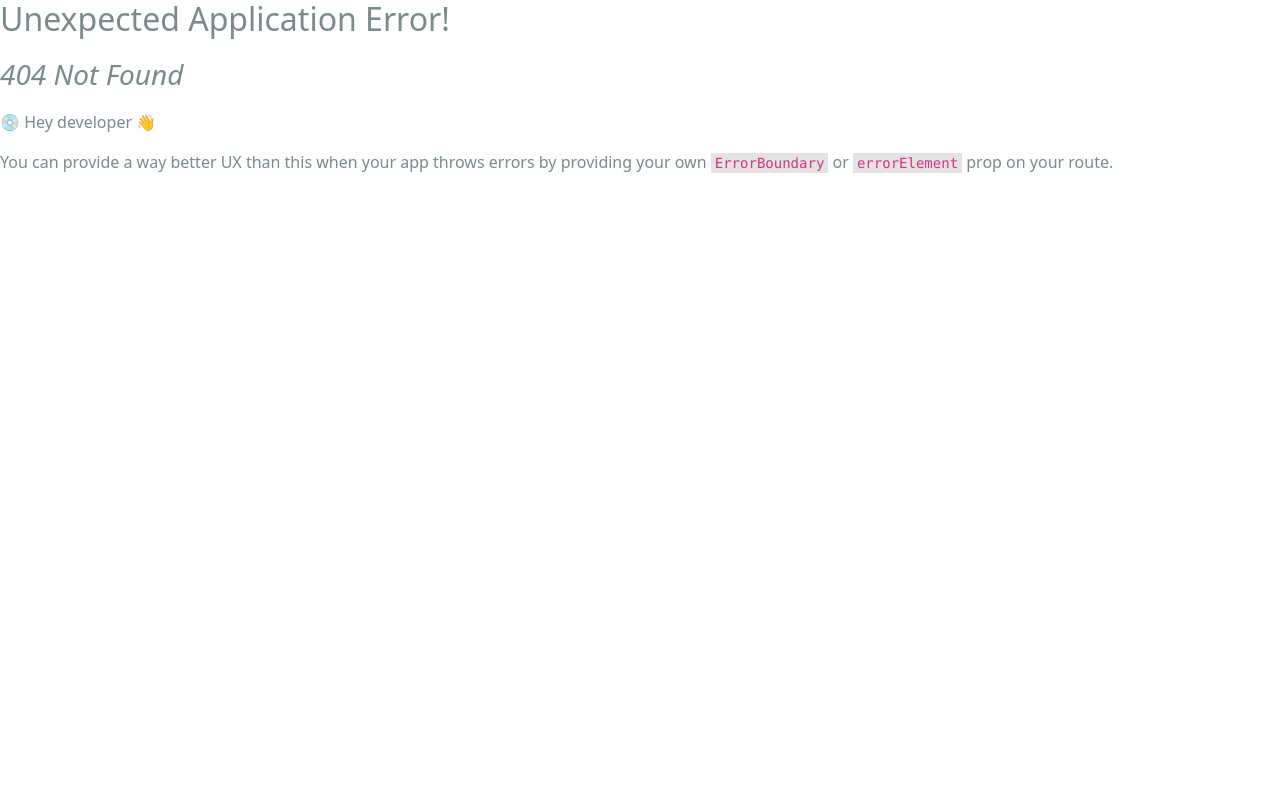
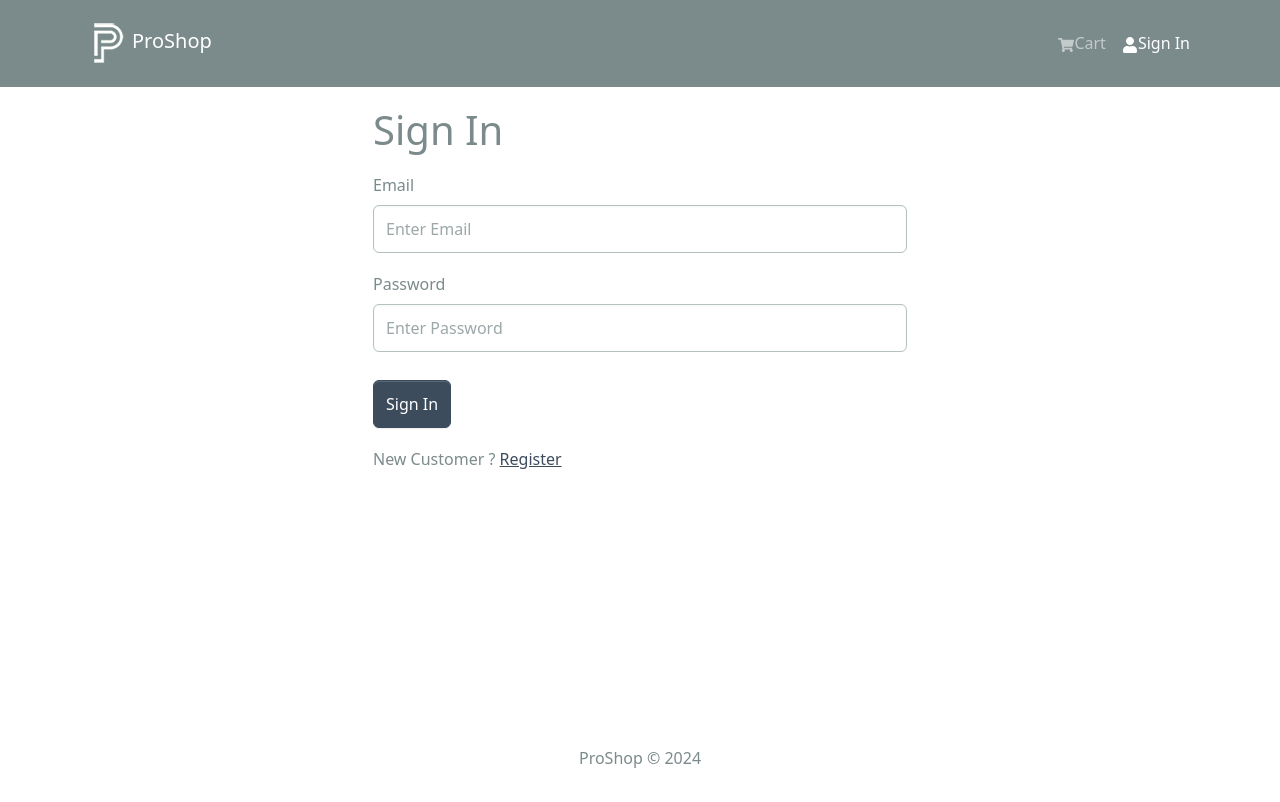
Before and after one commit to Nonganba/proshop, a React (Create React App) app in the folder frontend/: page /login in a window 1280 px wide. Before the commit this address had no page. Shown: the top 802 px of the page. Built offline with nearby package versions, Linux system fonts and the light colour scheme.

Commit message:
add login functionality in UI

```diff
--- a/frontend/package.json
+++ b/frontend/package.json
@@ -18,6 +18,7 @@
     "react-router-bootstrap": "^0.26.2",
     "react-router-dom": "^6.21.1",
     "react-scripts": "5.0.1",
+    "react-toastify": "^10.0.5",
     "web-vitals": "^2.1.4"
   },
   "scripts": {
--- a/frontend/src/App.js
+++ b/frontend/src/App.js
@@ -1,6 +1,8 @@
 import React from "react";
 import { Container } from "react-bootstrap";
 import { Outlet } from "react-router-dom";
+import {ToastContainer} from 'react-toastify';
+import 'react-toastify/dist/ReactToastify.css';
 import Header from "./components/Header";
 import Footer from "./components/Footer";
 
@@ -14,6 +16,7 @@
         </Container>
       </main>
       <Footer />
+      <ToastContainer />
     </>
   );
 };
--- /dev/null
+++ b/frontend/src/components/FormContainer.jsx
@@ -0,0 +1,15 @@
+import { Container, Row, Col } from "react-bootstrap";
+
+const FormContainer = ({ children }) => {
+  return (
+    <Container>
+      <Row className="justify-content-md-center">
+        <Col xs={12} md={6}>
+          {children}
+        </Col>
+      </Row>
+    </Container>
+  );
+};
+
+export default FormContainer;
--- a/frontend/src/components/Header.jsx
+++ b/frontend/src/components/Header.jsx
@@ -1,5 +1,5 @@
 import React from "react";
-import { Navbar, Nav, Container, Badge } from "react-bootstrap";
+import { Navbar, Nav, Container, Badge, NavDropdown } from "react-bootstrap";
 import { FaShoppingCart, FaUser } from "react-icons/fa";
 import { LinkContainer } from "react-router-bootstrap";
 import { useSelector } from "react-redux";
@@ -7,6 +7,11 @@
 
 const Header = () => {
   const { cartItems } = useSelector((state) => state.cart);
+  const { userInfo } = useSelector((state) => state.auth);
+
+  const logoutHandler = () => {
+    console.log("logout");
+  };
 
   return (
     <header>
@@ -36,13 +41,23 @@
                   )}
                 </Nav.Link>
               </LinkContainer>
-
+              {userInfo ? (
+                <NavDropdown title={userInfo.name} id="username">
+                  <LinkContainer to="/profile">
+                    <NavDropdown.Item>Profile</NavDropdown.Item>
+                  </LinkContainer>
+                  <NavDropdown.Item onClick={logoutHandler}>
+                    Logout
+                  </NavDropdown.Item>
+                </NavDropdown>
+              ) : (
                 <LinkContainer to="/login">
                   <Nav.Link>
                     <FaUser />
                     Sign In
                   </Nav.Link>
                 </LinkContainer>
+              )}
             </Nav>
           </Navbar.Collapse>
         </Container>
--- a/frontend/src/index.js
+++ b/frontend/src/index.js
@@ -16,6 +16,7 @@
 import HomeScreen from "./screens/HomeScreen";
 import ProductScreen from "./screens/ProductScreen";
 import CartScreen from "./screens/CartScreen";
+import LoginScreen from "./screens/LoginScreen";
 
 const router = createBrowserRouter(
   createRoutesFromElements(
@@ -23,6 +24,7 @@
       <Route index={true} path="/" element={<HomeScreen />} />
       <Route path="/product/:id" element={<ProductScreen />} />
       <Route path="/cart" element={<CartScreen />} />
+      <Route path="/login" element={<LoginScreen />} />
     </Route>
   )
 );
--- /dev/null
+++ b/frontend/src/screens/LoginScreen.jsx
@@ -0,0 +1,91 @@
+import { useEffect, useState } from "react";
+import { Link, useLocation, useNavigate } from "react-router-dom";
+import { Form, Button, Row, Col } from "react-bootstrap";
+import { useDispatch, useSelector } from "react-redux";
+import FormContainer from "../components/FormContainer";
+import Loader from "../components/Loader";
+import { useLoginMutation } from "../slices/usersApiSlice";
+import { setCredentials } from "../slices/authSlice";
+import { toast } from "react-toastify";
+
+const LoginScreen = () => {
+  const [email, setEmail] = useState("");
+  const [password, setPassword] = useState("");
+
+  const dispatch = useDispatch();
+  const navigate = useNavigate();
+
+  const [login, { isLoading }] = useLoginMutation();
+
+  const { userInfo } = useSelector((state) => state.auth);
+
+  const { search } = useLocation();
+  const sp = new URLSearchParams(search);
+  const redirect = sp.get("redirect") || "/";
+
+  useEffect(() => {
+    if (userInfo) {
+      navigate(redirect);
+    }
+  }, [userInfo, redirect, navigate]);
+
+  const submitHandler = async (e) => {
+    e.preventDefault();
+    try {
+      const res = await login({ email, password }).unwrap();
+      dispatch(setCredentials({ ...res }));
+      navigate(redirect);
+    } catch (err) {
+      console.log(err);
+      toast.error(err?.data?.message || err.error);
+    }
+  };
+
+  return (
+    <FormContainer>
+      <h1>Sign In</h1>
+      <Form onSubmit={submitHandler}>
+        <Form.Group controlId="email" className="my-3">
+          <Form.Label>Email</Form.Label>
+          <Form.Control
+            type="email"
+            placeholder="Enter Email"
+            value={email}
+            onChange={(e) => setEmail(e.target.value)}
+          ></Form.Control>
+        </Form.Group>
+
+        <Form.Group controlId="password" className="my-3">
+          <Form.Label>Password</Form.Label>
+          <Form.Control
+            type="password"
+            placeholder="Enter Password"
+            value={password}
+            onChange={(e) => setPassword(e.target.value)}
+          ></Form.Control>
+        </Form.Group>
+
+        <Button
+          type="submit"
+          variant="primary"
+          className="mt-2"
+          disabled={isLoading}
+        >
+          Sign In
+        </Button>
+
+        {isLoading && <Loader />}
+      </Form>
+      <Row className="py-3">
+        <Col>
+          New Customer ?{" "}
+          <Link to={redirect ? `/register?redirect=${redirect}` : "/register"}>
+            Register
+          </Link>
+        </Col>
+      </Row>
+    </FormContainer>
+  );
+};
+
+export default LoginScreen;
--- /dev/null
+++ b/frontend/src/slices/authSlice.js
@@ -0,0 +1,22 @@
+import { createSlice } from "@reduxjs/toolkit";
+
+const initialState = {
+  userInfo: localStorage.getItem("userInfo")
+    ? JSON.parse(localStorage.getItem("userInfo"))
+    : null,
+};
+
+const authSlice = createSlice({
+  name: "auth",
+  initialState,
+  reducers: {
+    setCredentials: (state, action) => {
+      state.userInfo = action.payload;
+      localStorage.setItem("userInfo", JSON.stringify(action.payload));
+    },
+  },
+});
+
+export const { setCredentials } = authSlice.actions;
+
+export default authSlice.reducer;
--- /dev/null
+++ b/frontend/src/slices/usersApiSlice.js
@@ -0,0 +1,16 @@
+import { USERS_URL } from "../constants";
+import { apiSlice } from "./apiSlice";
+
+export const usersApiSlice = apiSlice.injectEndpoints({
+  endpoints: (builder) => ({
+    login: builder.mutation({
+      query: (data) => ({
+        url: `${USERS_URL}/auth`,
+        method: "POST",
+        body: data,
+      }),
+    }),
+  }),
+});
+
+export const { useLoginMutation } = usersApiSlice;
--- a/frontend/src/store.js
+++ b/frontend/src/store.js
@@ -1,11 +1,13 @@
 import { configureStore } from "@reduxjs/toolkit";
 import { apiSlice } from "./slices/apiSlice";
 import cartSliceReducer from "./slices/cartSlice";
+import authSliceReducer from "./slices/authSlice";
 
 const store = configureStore({
   reducer: {
     [apiSlice.reducerPath]: apiSlice.reducer,
     cart: cartSliceReducer,
+    auth: authSliceReducer,
   },
   middleware: (getDefaultMiddleware) =>
     getDefaultMiddleware().concat(apiSlice.middleware),
```
Also changed, not shown: 1 other file (tests, documents, lock files or other folders). Lines whose indentation alone changed are shown as unchanged.
